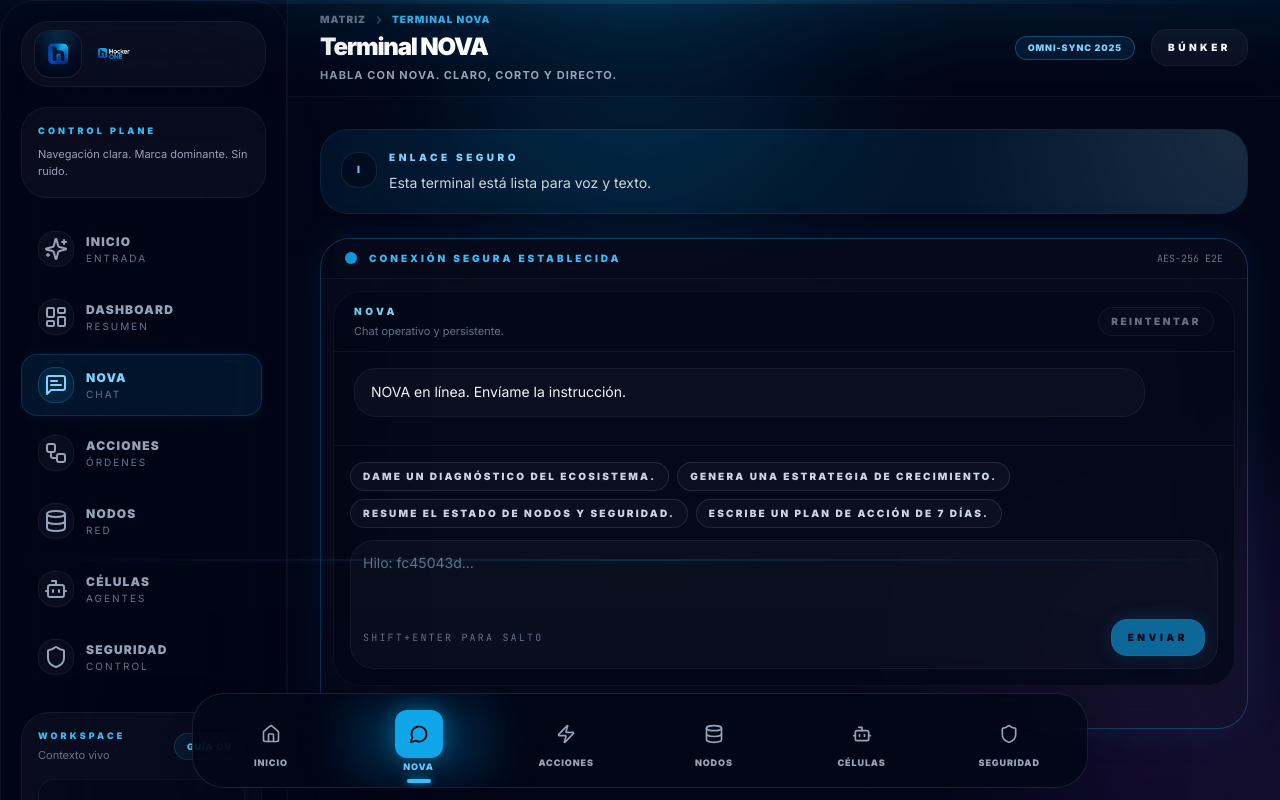
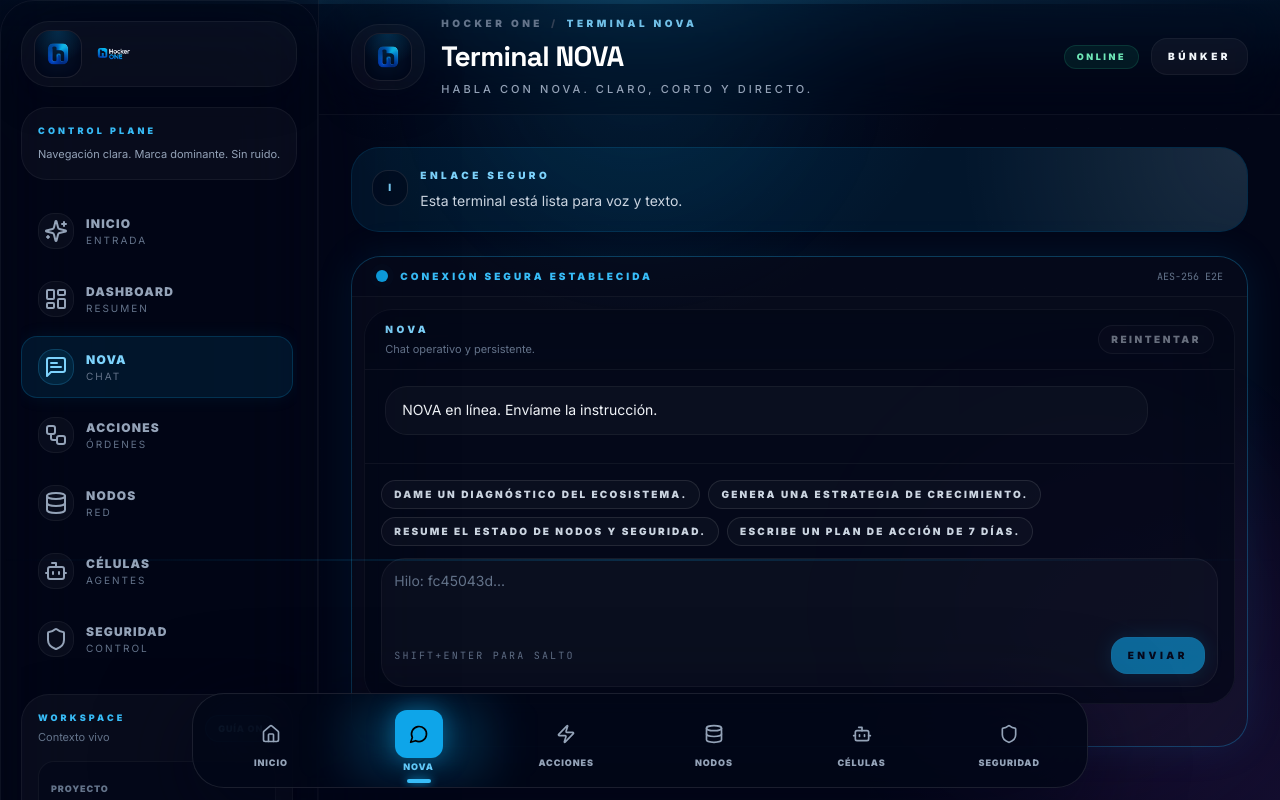
Before and after one commit to HockerAGI/hocker.one, a Next.js app: page /chat in a window 1280 px wide. Shown: the top 800 px of the page. Built offline with nearby package versions, Linux system fonts and the light colour scheme; no server answers; the database is empty.

Commit message:
Actualizar PageShell.tsx

```diff
--- a/src/components/PageShell.tsx
+++ b/src/components/PageShell.tsx
@@ -6,6 +6,7 @@ import Image from "next/image";
 import AppNav from "@/components/AppNav";
 import InteractiveBackground from "@/components/InteractiveBackground";
 import ErrorBoundary from "@/components/ErrorBoundary";
+import BrandMark from "@/components/BrandMark";
 
 interface PageShellProps {
   title: string;
@@ -23,66 +24,76 @@ export default function PageShell({
   const [loading, setLoading] = useState(true);
 
   useEffect(() => {
-    const timer = window.setTimeout(() => setLoading(false), 900);
+    const timer = window.setTimeout(() => setLoading(false), 650);
     return () => window.clearTimeout(timer);
   }, []);
 
   return (
     <div className="relative flex min-h-screen w-full flex-col bg-slate-950 text-slate-100 selection:bg-sky-500/30 lg:flex-row">
       {loading ? (
-        <div className="fixed inset-0 z-[100] flex items-center justify-center bg-slate-950 animate-out fade-out duration-700 fill-mode-forwards">
-          <div className="relative">
-            <div className="absolute inset-0 animate-ping rounded-full bg-sky-500/20 blur-2xl" />
+        <div className="fixed inset-0 z-[100] flex items-center justify-center bg-slate-950">
+          <div className="relative flex flex-col items-center gap-5">
+            <div className="absolute inset-0 -z-10 h-28 w-28 rounded-full bg-sky-500/20 blur-3xl animate-pulse" />
             <Image
               src="/brand/hocker-one-isotype.png"
-              alt="Iniciando Matriz"
-              width={84}
-              height={84}
+              alt="Iniciando Hocker ONE"
+              width={88}
+              height={88}
               className="relative animate-pulse"
               priority
             />
+            <div className="text-center">
+              <p className="text-[10px] font-black uppercase tracking-[0.35em] text-sky-300">
+                Cargando experiencia
+              </p>
+              <p className="mt-2 text-sm text-slate-400">
+                Hocker ONE está preparando tu entorno.
+              </p>
+            </div>
           </div>
         </div>
       ) : null}
 
       <InteractiveBackground />
 
-      <aside className="relative z-30 hidden w-72 border-r border-white/5 bg-slate-950/40 backdrop-blur-3xl lg:flex">
+      <aside className="relative z-30 hidden w-76 border-r border-white/5 bg-slate-950/50 backdrop-blur-3xl lg:flex">
         <AppNav />
       </aside>
 
       <main className="relative z-10 flex flex-1 flex-col">
-        <header className="flex min-h-[5rem] shrink-0 items-center justify-between gap-4 border-b border-white/5 bg-slate-950/20 px-4 backdrop-blur-md sm:px-6 lg:px-8">
-          <div className="flex min-w-0 flex-col justify-center py-3">
-            <div className="flex items-center gap-2 text-[10px] font-black uppercase tracking-widest text-slate-500">
-              <Link href="/dashboard" className="transition-colors hover:text-sky-400">
-                MATRIZ
-              </Link>
-
-              <svg className="h-2.5 w-2.5 text-slate-700" fill="none" viewBox="0 0 24 24" stroke="currentColor" strokeWidth="4">
-                <path strokeLinecap="round" strokeLinejoin="round" d="M9 5l7 7-7 7" />
-              </svg>
-
-              <span className="truncate text-sky-400/90">{title}</span>
+        <header className="flex shrink-0 items-center justify-between gap-4 border-b border-white/5 bg-slate-950/25 px-4 py-4 backdrop-blur-xl sm:px-6 lg:px-8">
+          <div className="flex min-w-0 items-center gap-4">
+            <div className="hidden xl:block">
+              <BrandMark compact showWordmark={false} href="/dashboard" />
             </div>
 
-            <h1 className="mt-1 truncate text-lg font-black tracking-tighter text-white sm:text-2xl hocker-text-glow">
+            <div className="min-w-0">
+              <div className="flex items-center gap-2 text-[10px] font-black uppercase tracking-[0.35em] text-slate-500">
+                <Link href="/dashboard" className="transition-colors hover:text-sky-400">
+                  HOCKER ONE
+                </Link>
+                <span className="text-slate-700">/</span>
+                <span className="truncate text-sky-300/90">{title}</span>
+              </div>
+
+              <h1 className="mt-1 truncate text-[20px] font-black tracking-tight text-white sm:text-[28px] font-display">
                 {title}
               </h1>
 
               {subtitle ? (
-              <p className="mt-1 hidden text-[11px] font-bold uppercase tracking-widest text-slate-400 sm:block">
+                <p className="mt-1 hidden max-w-3xl text-[11px] font-medium uppercase tracking-[0.28em] text-slate-400 sm:block">
                   {subtitle}
                 </p>
               ) : null}
             </div>
-
-          <div className="flex items-center gap-3 sm:gap-4">
-            <div className="hidden rounded-full border border-sky-400/30 bg-sky-500/10 px-3 py-1 text-[9px] font-black uppercase tracking-widest text-sky-300 md:block">
-              Omni-Sync 2025
           </div>
 
-            {actions ? <div>{actions}</div> : null}
+          <div className="flex items-center gap-3">
+            <span className="hidden rounded-full border border-emerald-400/15 bg-emerald-500/10 px-3 py-1 text-[9px] font-black uppercase tracking-[0.28em] text-emerald-300 md:inline-flex">
+              Online
+            </span>
+
+            {actions ? <div className="flex items-center gap-2">{actions}</div> : null}
 
             <div className="flex h-10 w-10 items-center justify-center rounded-2xl border border-sky-500/20 bg-sky-500/5 p-2 shadow-[0_0_15px_rgba(14,165,233,0.1)] lg:hidden">
               <Image
@@ -98,7 +109,7 @@ export default function PageShell({
         </header>
 
         <div className="flex-1 overflow-y-auto p-4 sm:p-6 lg:p-8 custom-scrollbar">
-          <div className="mx-auto max-w-[1600px] animate-in fade-in slide-in-from-bottom-4 duration-700">
+          <div className="mx-auto max-w-[1600px] animate-[hocker-enter_700ms_ease_both]">
             <ErrorBoundary>{children}</ErrorBoundary>
           </div>
         </div>
```
Lines whose indentation alone changed are shown as unchanged.
